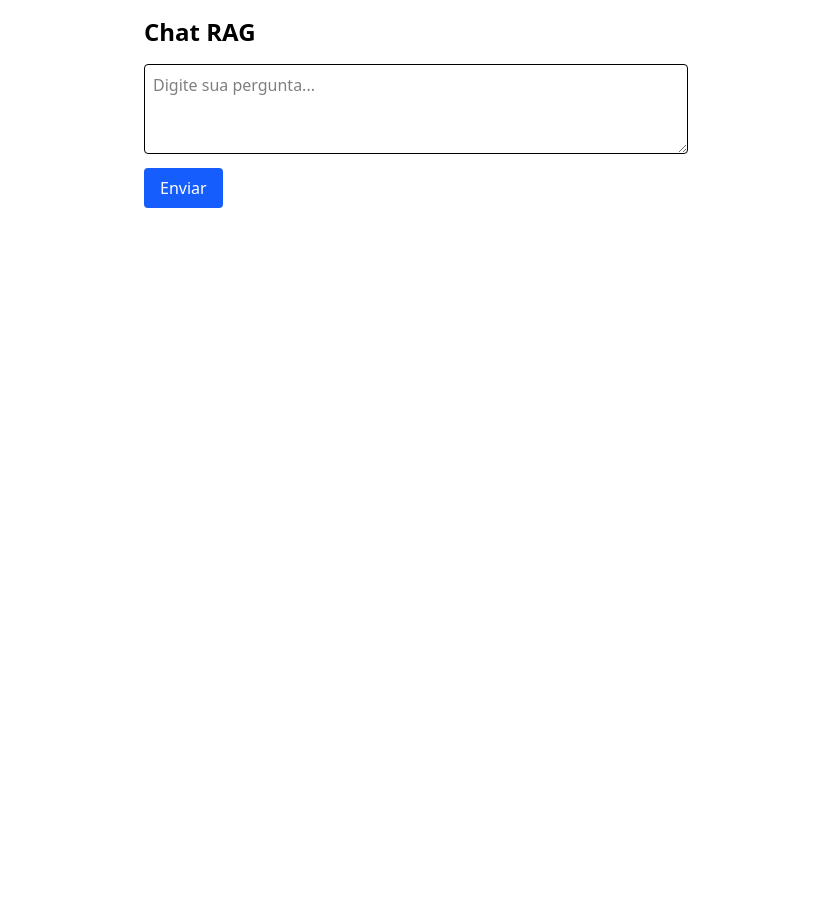
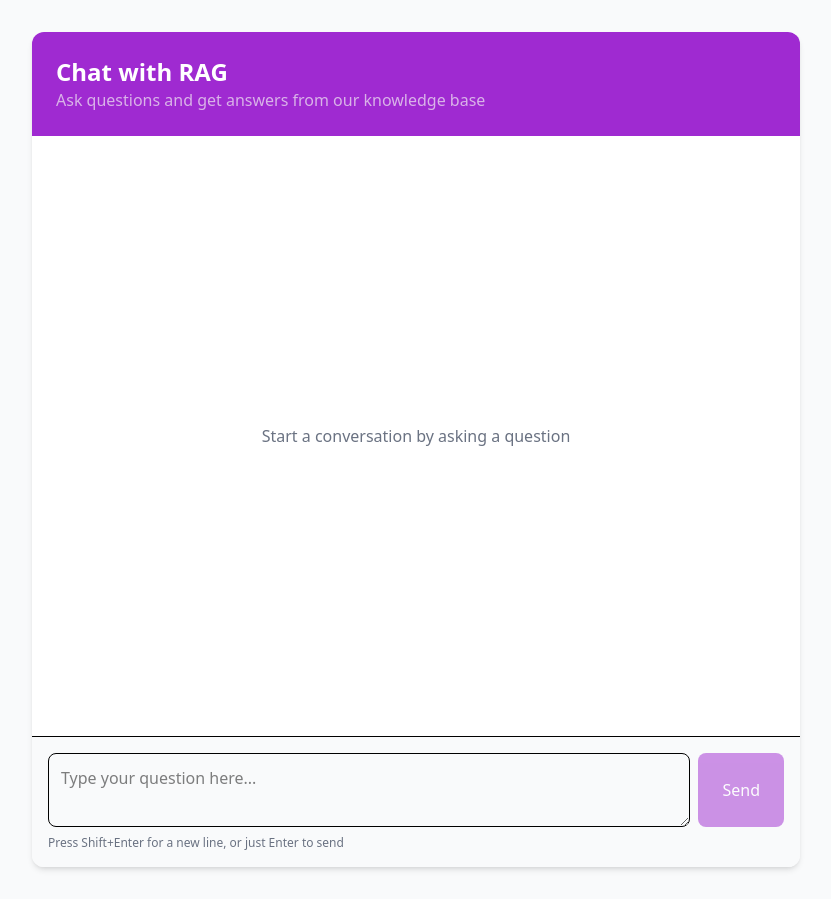
Before and after one commit to ppfuark/RAG_ChatBot, a React (Vite) app in the folder frontend/: page / in a window 1280 px wide. Shown: the whole page, without its empty margins (224-1055 px from the left). Before the commit the page ends 800 px from the top, so only its background shows below. Built offline with nearby package versions, Linux system fonts and the light colour scheme.

Commit message:
Frontend(feat): New Styles and prompt history

```diff
--- a/frontend/package.json
+++ b/frontend/package.json
@@ -10,11 +10,13 @@
     "preview": "vite preview"
   },
   "dependencies": {
+    "@heroicons/react": "^2.2.0",
     "@tailwindcss/vite": "^4.1.7",
     "axios": "^1.9.0",
     "frontend": "file:",
     "react": "^19.1.0",
     "react-dom": "^19.1.0",
+    "react-markdown": "^10.1.0",
     "tailwindcss": "^4.1.7"
   },
   "devDependencies": {
--- a/frontend/src/pages/ChatRAG.jsx
+++ b/frontend/src/pages/ChatRAG.jsx
@@ -5,52 +5,158 @@ const ChatRAG = () => {
   const [question, setQuestion] = useState("");
   const [answer, setAnswer] = useState("");
   const [loading, setLoading] = useState(false);
+  const [error, setError] = useState(null);
+  const [conversation, setConversation] = useState([]);
 
   const handleSend = async () => {
-    if (!question.trim()) return;
+    if (!question.trim()) {
+      setError("Please enter a question");
+      return;
+    }
+
     setLoading(true);
-    setAnswer("");
+    setError(null);
 
     try {
-      const response = await axios.post("http://127.0.0.1:8000/rag/ask", {
+      // Add user question to conversation with timestamp
+      setConversation(prev => [...prev, {
+        sender: "user",
+        message: question,
+        timestamp: new Date().toLocaleTimeString([], { hour: '2-digit', minute: '2-digit' })
+      }]);
+
+      const response = await axios.post("http://127.0.0.1:8000/rag/ask/", {
         question: question,
+      }, {
+        timeout: 300000 // 300 seconds timeout
       });
 
-      console.log(response.data.answer);
-      setAnswer(response.data.answer);
+      const botAnswer = response.data.answer;
+      setAnswer(botAnswer);
+      // Add bot answer to conversation with timestamp
+      setConversation(prev => [...prev, {
+        sender: "bot",
+        message: botAnswer,
+        timestamp: new Date().toLocaleTimeString([], { hour: '2-digit', minute: '2-digit' })
+      }]);
     } catch (error) {
-      setAnswer("Erro ao conectar com o servidor.");
-      console.error(error);
+      let errorMessage = "Error connecting to the server";
+      if (error.response) {
+        errorMessage = `Server error: ${error.response.status}`;
+      } else if (error.request) {
+        errorMessage = "No response from server";
+      } else if (error.code === 'ECONNABORTED') {
+        errorMessage = "Request timeout";
       }
+
+      setError(errorMessage);
+      console.error("API Error:", error);
+    } finally {
       setLoading(false);
+      setQuestion(""); // Clear input after sending
+    }
+  };
+
+  const handleKeyDown = (e) => {
+    if (e.key === "Enter" && !e.shiftKey) {
+      e.preventDefault();
+      handleSend();
+    }
   };
 
   return (
-    <div className="p-4 max-w-xl mx-auto">
-      <h1 className="text-2xl font-bold mb-4">Chat RAG</h1>
+    <div className="min-h-screen bg-gray-50 py-8 px-4">
+      <div className="max-w-3xl mx-auto bg-white rounded-xl shadow-md overflow-hidden">
+        {/* Header */}
+        <div className="bg-[#9f2ad1] p-6 text-white">
+          <h1 className="text-2xl font-bold">Chat with RAG</h1>
+          <p className="text-[#d9b3e8]">Ask questions and get answers from our knowledge base</p>
+        </div>
 
+        {/* Conversation history */}
+        <div className="h-150 p-4 overflow-y-auto space-y-4">
+          {conversation.length === 0 ? (
+            <div className="flex items-center justify-center h-full">
+              <p className="text-gray-500">Start a conversation by asking a question</p>
+            </div>
+          ) : (
+            conversation.map((item, index) => (
+              <div
+                key={index}
+                className={`flex ${item.sender === "user" ? "justify-end" : "justify-start"}`}
+              >
+                <div
+                  className={`max-w-xs md:max-w-md lg:max-w-lg rounded-lg px-4 py-2 ${item.sender === "user"
+                    ? "bg-[#f0d9ff] text-[#9f2ad1]"
+                    : "bg-gray-100 text-gray-800"}`}
+                >
+                  <p className="whitespace-pre-line">{item.message}</p>
+                  <p className={`text-xs mt-1 ${item.sender === "user" ? "text-[#9f2ad1]" : "text-gray-500"}`}>
+                    {item.timestamp}
+                  </p>
+                </div>
+              </div>
+            ))
+          )}
+
+          {loading && (
+            <div className="flex justify-start">
+              <div className="bg-gray-100 rounded-lg px-4 py-2">
+                <div className="flex space-x-2">
+                  <div className="w-2 h-2 rounded-full bg-[#9f2ad1] animate-bounce"></div>
+                  <div className="w-2 h-2 rounded-full bg-[#9f2ad1] animate-bounce" style={{animationDelay: '0.2s'}}></div>
+                  <div className="w-2 h-2 rounded-full bg-[#9f2ad1] animate-bounce" style={{animationDelay: '0.4s'}}></div>
+                </div>
+              </div>
+            </div>
+          )}
+        </div>
+
+        {/* Input area */}
+        <div className="border-t p-4 bg-gray-50">
+          {error && (
+            <div className="mb-3 p-2 bg-red-50 text-red-600 rounded text-sm">
+              {error}
+            </div>
+          )}
+
+          <div className="flex space-x-2">
             <textarea
-        className="w-full p-2 border rounded mb-2"
-        rows="3"
-        placeholder="Digite sua pergunta..."
+              className="flex-1 p-3 border rounded-lg focus:ring-2 focus:ring-[#9f2ad1] focus:border-[#9f2ad1]"
+              rows="2"
+              placeholder="Type your question here..."
               value={question}
               onChange={(e) => setQuestion(e.target.value)}
-      ></textarea>
+              onKeyDown={handleKeyDown}
+              disabled={loading}
+            />
 
             <button
-        className="bg-blue-600 text-white px-4 py-2 rounded hover:bg-blue-700"
+              className="bg-[#9f2ad1] text-white px-6 py-2 rounded-lg hover:bg-[#8a1bc2]
+                         focus:outline-none focus:ring-2 focus:ring-[#9f2ad1] focus:ring-offset-2
+                         disabled:opacity-50 disabled:cursor-not-allowed transition-colors"
               onClick={handleSend}
-        disabled={loading}
+              disabled={loading || !question.trim()}
             >
-        {loading ? "Enviando..." : "Enviar"}
+              {loading ? (
+                <span className="inline-flex items-center">
+                  <svg className="animate-spin -ml-1 mr-2 h-4 w-4 text-white" xmlns="http://www.w3.org/2000/svg" fill="none" viewBox="0 0 24 24">
+                    <circle className="opacity-25" cx="12" cy="12" r="10" stroke="currentColor" strokeWidth="4"></circle>
+                    <path className="opacity-75" fill="currentColor" d="M4 12a8 8 0 018-8V0C5.373 0 0 5.373 0 12h4zm2 5.291A7.962 7.962 0 014 12H0c0 3.042 1.135 5.824 3 7.938l3-2.647z"></path>
+                  </svg>
+                  Sending...
+                </span>
+              ) : (
+                "Send"
+              )}
             </button>
+          </div>
 
-      {answer && (
-        <div className="mt-4 p-3 bg-gray-100 border rounded whitespace-pre-line">
-          <strong>Resposta:</strong>
-          <p>{answer}</p>
+          <p className="mt-2 text-xs text-gray-500">
+            Press Shift+Enter for a new line, or just Enter to send
+          </p>
         </div>
-      )}
+      </div>
     </div>
   );
 };
```
Also changed, not shown: 2 other files (tests, documents, lock files or other folders). Lines whose indentation alone changed are shown as unchanged.
